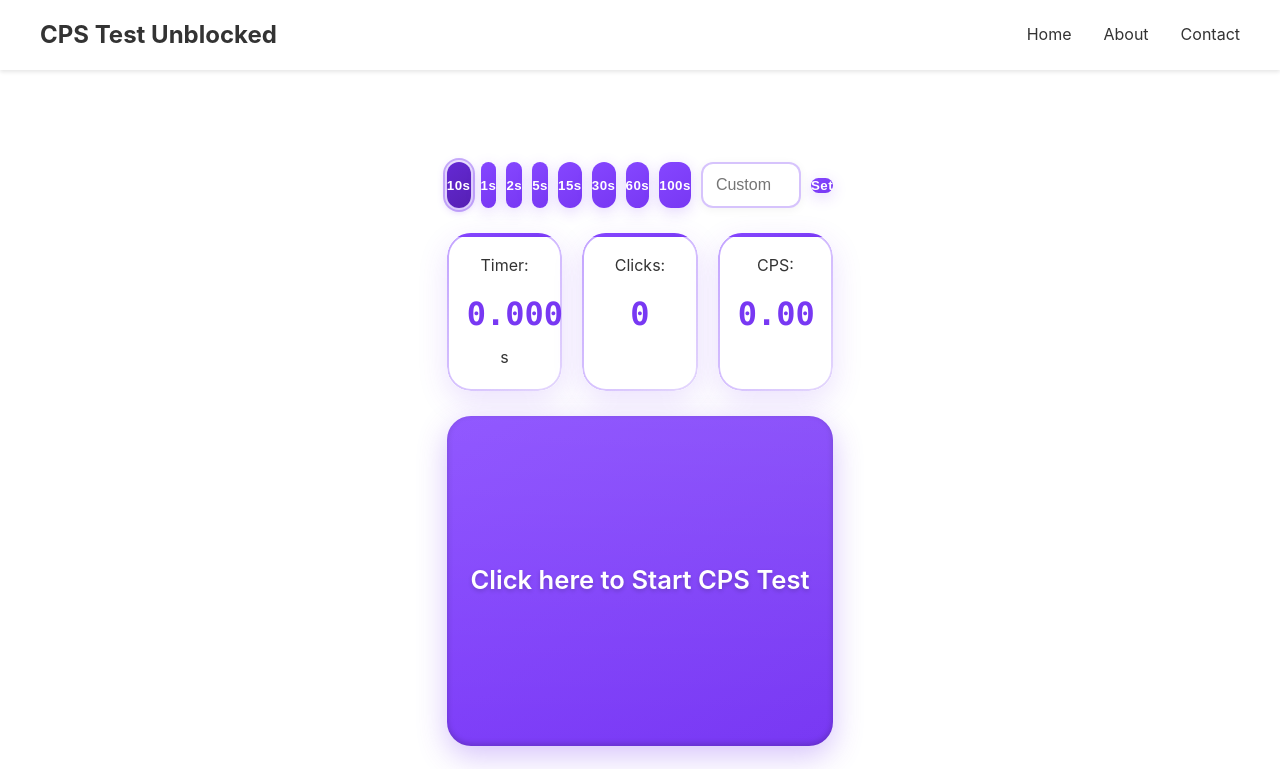
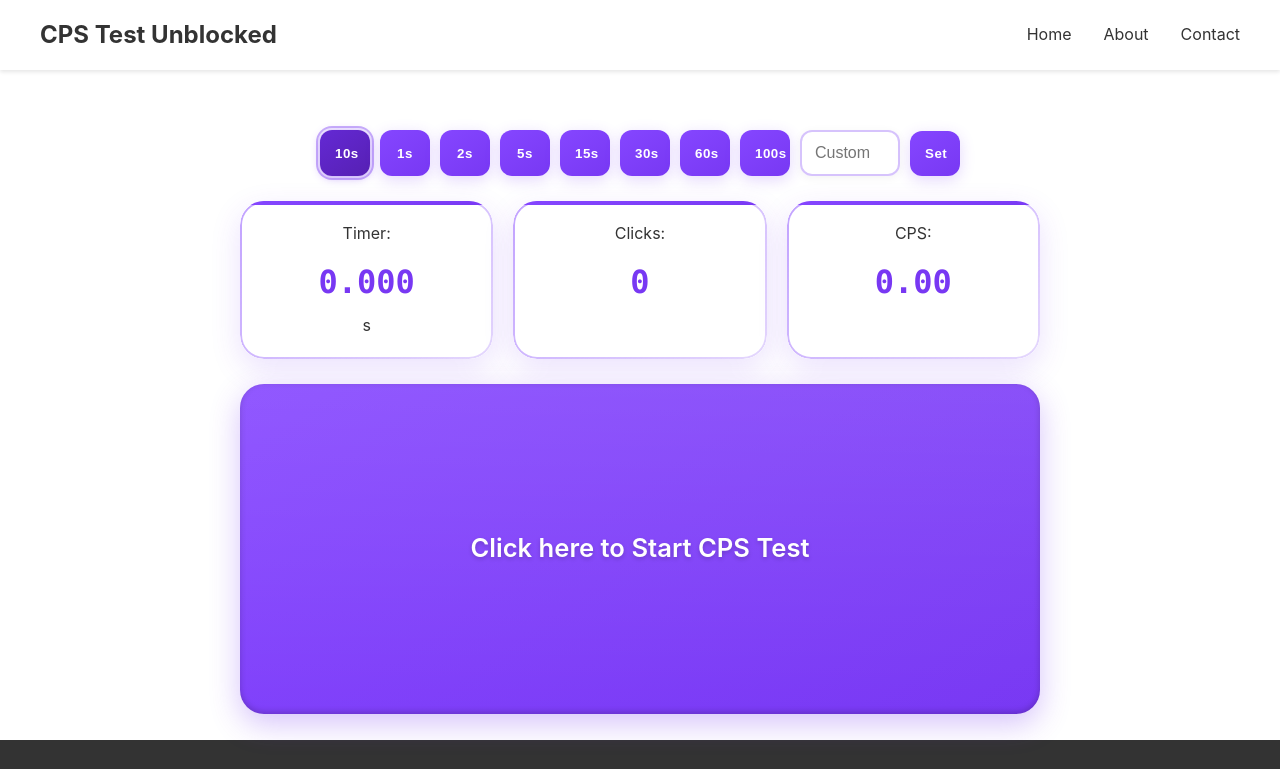
Before and after one commit to cps-test-unblock/cps-test-unblock.github.io, a plain HTML site: page index.html in a window 1280 px wide. Shown: the top 769 px of the page. Drawn offline with Linux system fonts and the light colour scheme.

Commit message:
Update index.html

```diff
--- a/index.html
+++ b/index.html
@@ -11,11 +11,10 @@
     <meta name="description"
         content="Try CPS Test Unblocked and improve you clicking speed.">
     <meta name="robots" content="index, follow">
-    <link rel="canonical" href="https://cps-test-unblocked.github.io/" />
+    <link rel="canonical" href="https://cps-test-unblock.github.io/" />
 
 
-    <!-- Favicon -->
-    <link rel="icon" type="image/x-icon" href="https://iskills.com/favicon.ico">
+
 
     <!-- Google tag (gtag.js) -->
     <script async src="https://www.googletagmanager.com/gtag/js?id=G-YPZPKDYTT6"></script>
@@ -112,18 +111,7 @@
         }
 
         /* Main Content */
-        main {
-            flex: 1;
-            max-width: 1200px;
-            margin: 2rem auto;
-            padding: 0 1rem;
-            width: 100%;
-            display: flex;
-            flex-direction: column;
-            align-items: center;
-            justify-content: center;
-            text-align: center;
-        }
+
 
         main h1 {
             margin-bottom: 1rem;
@@ -300,6 +288,8 @@
             font-weight: 600;
             letter-spacing: 0.5px;
             box-shadow: 0 4px 15px rgba(120, 56, 243, 0.2);
+            width: 50px;
+            padding: 15px
         }
 
         .timer-btn:hover {
```
